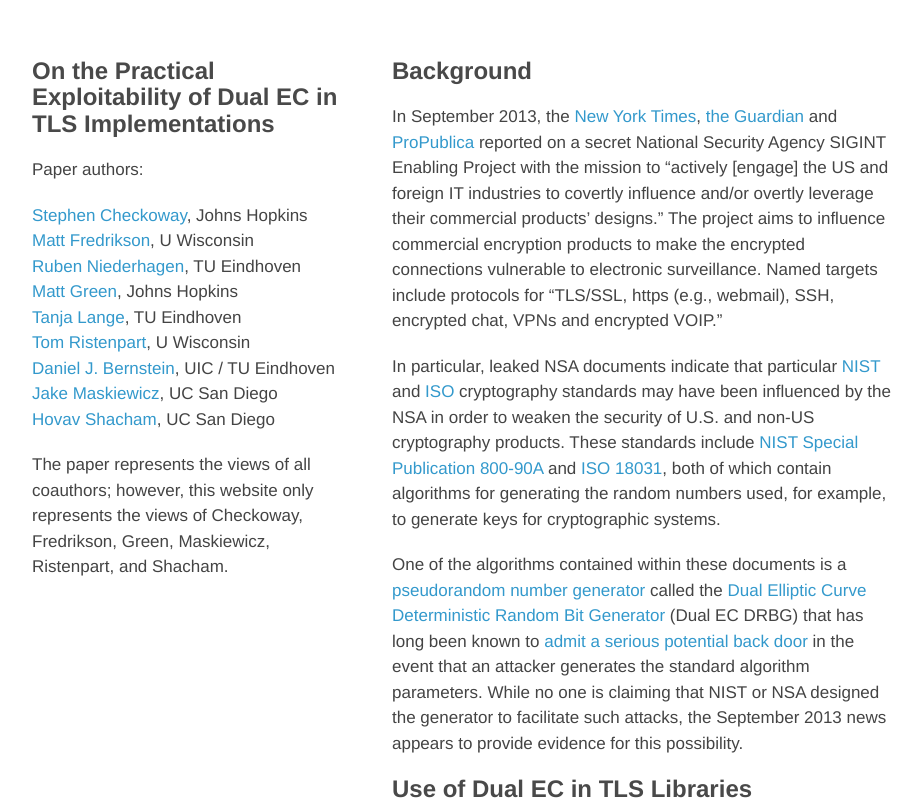
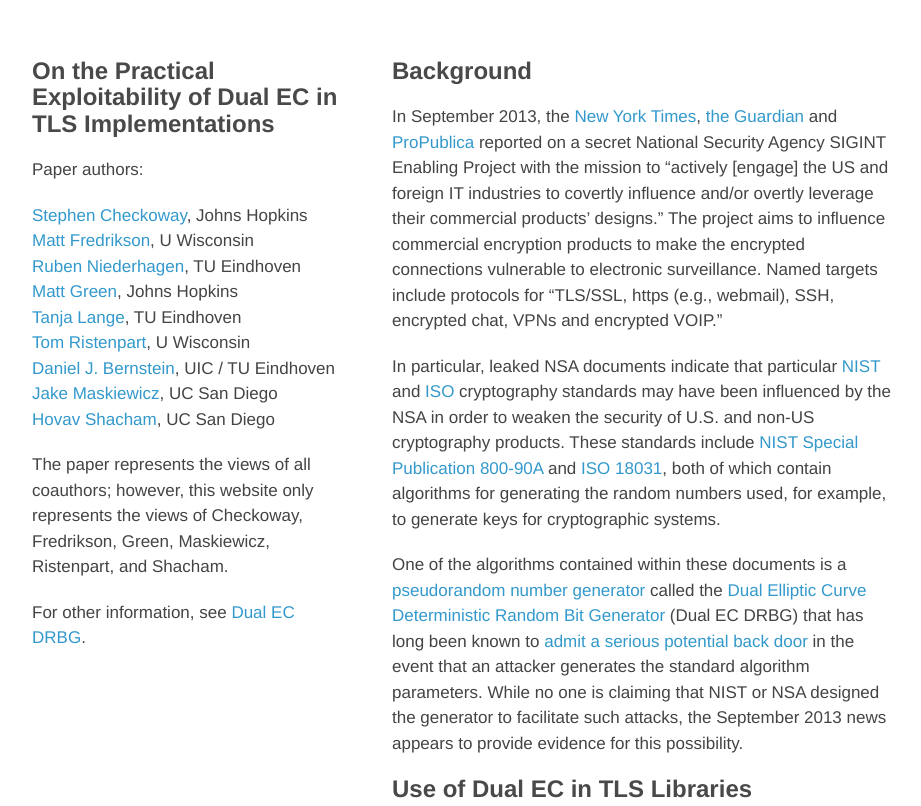
Before and after one commit to dualec/dualec.github.io, a plain HTML site: page index.html in a window 1280 px wide. Shown: the top 806 px of the page, without its empty margins (178-1099 px from the left). Drawn offline with Linux system fonts and the light colour scheme.

Commit message:
Add link.

```diff
--- a/index.html
+++ b/index.html
@@ -61,6 +61,8 @@ function gestureStart() {
 	<p>The paper represents the views of all coauthors; however,
 	this website only represents the views of Checkoway,
 	Fredrikson, Green, Maskiewicz, Ristenpart, and Shacham.</p>
+
+	<p>For other information, see <a href="https://projectbullrun.org/dual-ec/">Dual EC DRBG</a>.</p>
 
       </header>
       <section>
```
